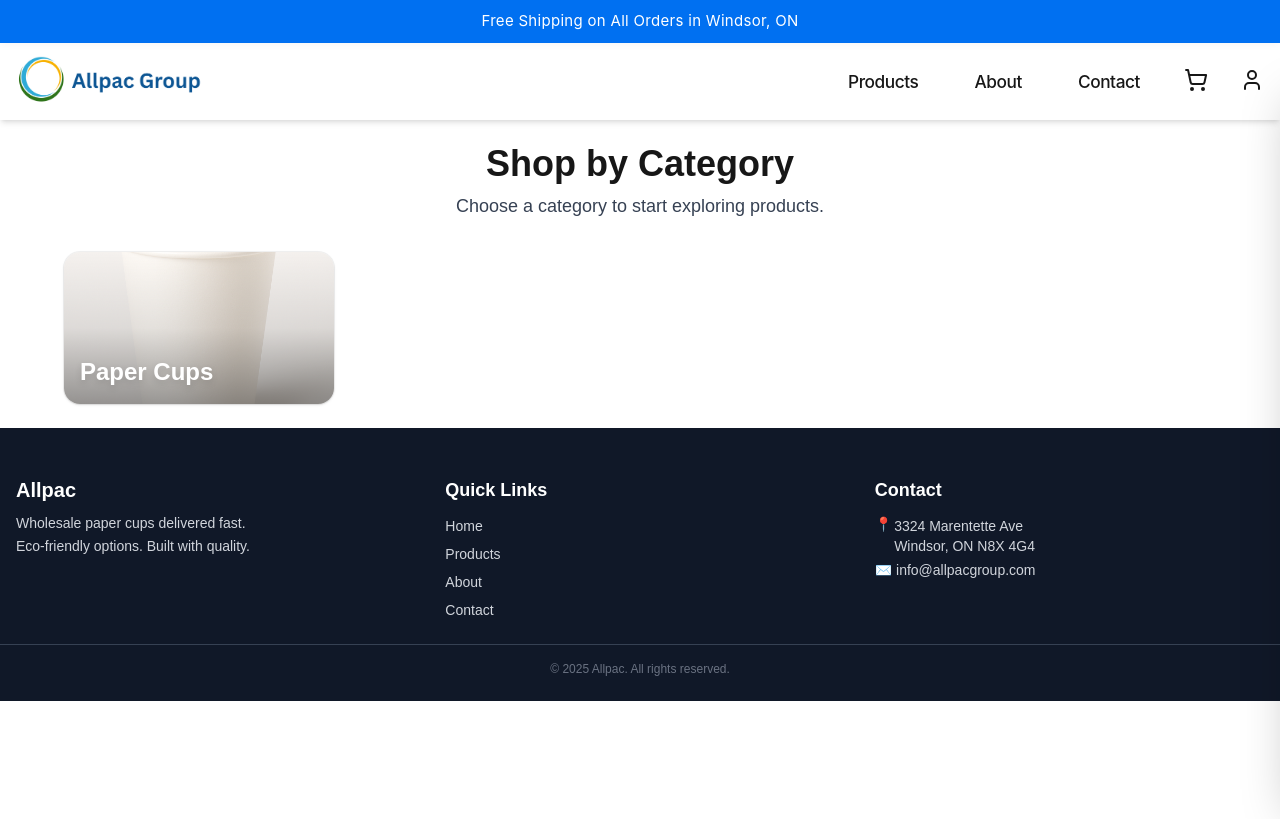
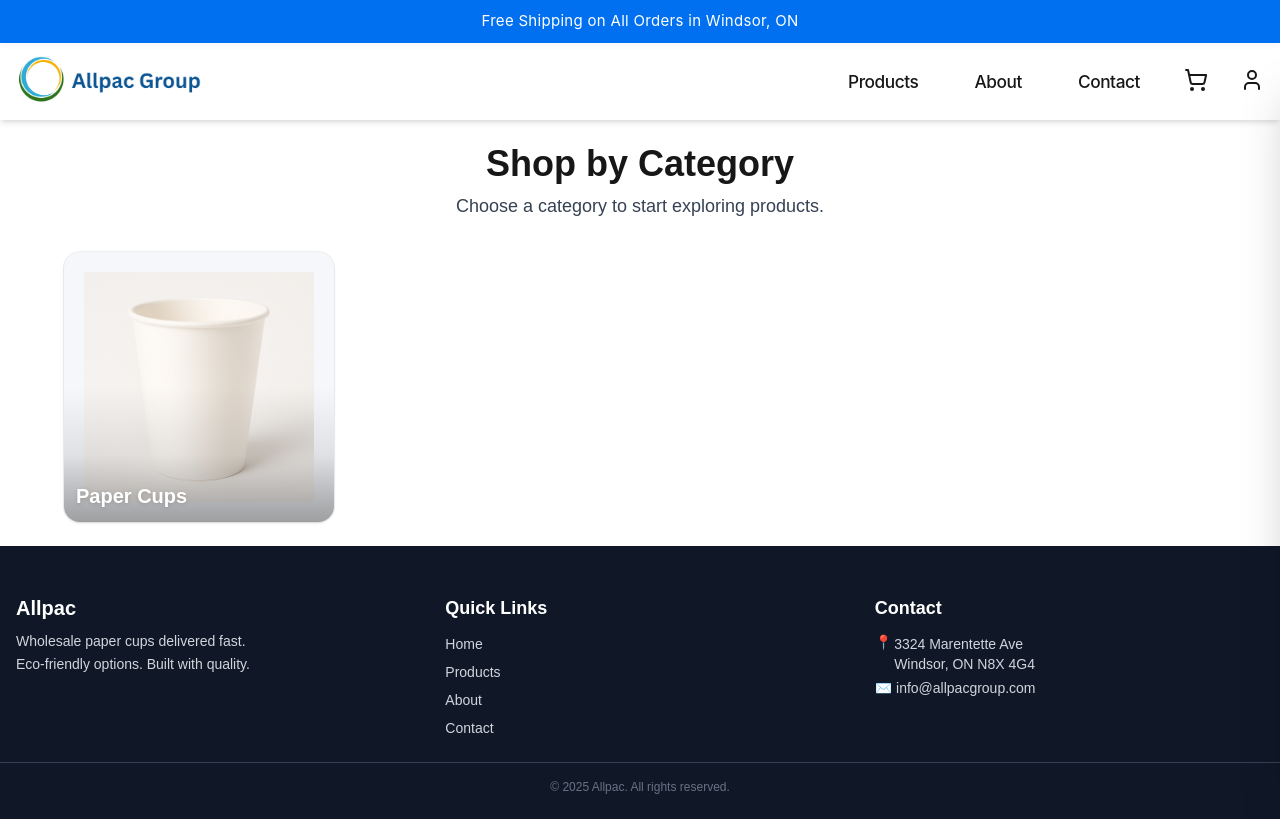
Before and after one commit to Emadedin1/allpacstore, a Next.js app: page /products in a window 1280 px wide. Built offline with nearby package versions, Linux system fonts and the light colour scheme.

Commit message:
Update page.jsx

```diff
--- a/src/app/products/page.jsx
+++ b/src/app/products/page.jsx
@@ -2,15 +2,20 @@
 
 import Link from "next/link";
 import Image from "next/image";
+import clsx from "clsx";
 
 export default function ProductsCategoriesPage() {
+  // You can append more categories; square images will all display fully (object-contain)
   const categories = [
     {
       slug: "cups",
       title: "Paper Cups",
       image: "/cups/12oz.png",
+      // optional: bg color fallback if image has transparency
+      bg: "bg-[#F5F7FA]",
     },
-    // Add more categories here when ready...
+    // Future example:
+    // { slug: "lids", title: "Cup Lids", image: "/lids/lid.png", bg: "bg-white" },
   ];
 
   return (
@@ -23,34 +28,68 @@ export default function ProductsCategoriesPage() {
         </p>
       </div>
 
-      {/* Categories Grid: 2 cols on mobile, 4 on desktop */}
+      {/* Categories Grid */}
       <section className="max-w-6xl mx-auto">
-        <div className="grid grid-cols-2 lg:grid-cols-4 gap-4 sm:gap-6">
+        <div
+          className={clsx(
+            "grid gap-5 sm:gap-6",
+            // Responsive columns: adapt based on count
+            categories.length === 1
+              ? "grid-cols-1 sm:grid-cols-2 md:grid-cols-3 lg:grid-cols-4"
+              : "grid-cols-2 md:grid-cols-3 lg:grid-cols-4"
+          )}
+        >
           {categories.map((cat) => (
             <Link
               key={cat.slug}
               href={`/products/${cat.slug}`}
               aria-label={`Browse ${cat.title}`}
-              className="group relative block w-full overflow-hidden rounded-2xl bg-gray-50 shadow-sm ring-1 ring-black/5 hover:shadow-md hover:ring-black/10 transition"
+              className={clsx(
+                "group relative block w-full overflow-hidden rounded-2xl",
+                "ring-1 ring-black/5 hover:ring-black/10 hover:shadow-md shadow-sm transition",
+                cat.bg || "bg-gray-50"
+              )}
             >
-              {/* Slightly taller on small screens for better readability */}
-              <div className="relative aspect-[4/5] sm:aspect-[16/9]">
+              {/* Square aspect so square product artwork is fully visible; adjust for larger screens if desired */}
+              <div className="relative aspect-square flex items-center justify-center">
                 <Image
                   src={cat.image}
                   alt={cat.title}
                   fill
                   sizes="(max-width: 640px) 50vw, (max-width: 1024px) 33vw, 25vw"
-                  className="object-cover object-center transition-transform duration-300 group-hover:scale-[1.02]"
+                  className="
+                    object-contain
+                    p-4 sm:p-5
+                    transition-transform duration-300
+                    group-hover:scale-[1.06]
+                  "
                   priority
                 />
-                <div className="absolute inset-0 bg-gradient-to-t from-black/40 via-black/10 to-transparent" />
+                {/* Bottom gradient only on hover for subtle readability (kept minimal since we use object-contain) */}
+                <div
+                  className="
+                    pointer-events-none absolute inset-x-0 bottom-0 h-1/2
+                    bg-gradient-to-t from-black/40 via-black/10 to-transparent
+                    opacity-90
+                  "
+                />
               </div>
-              <div className="absolute bottom-4 left-4">
-                <h2 className="text-white text-lg sm:text-xl lg:text-2xl font-bold drop-shadow-md">
+
+              {/* Title badge */}
+              <div className="absolute bottom-3 left-3 right-3 flex">
+                <h2
+                  className="
+                    text-white text-lg sm:text-xl font-semibold
+                    drop-shadow
+                    line-clamp-2
+                  "
+                >
                   {cat.title}
                 </h2>
               </div>
-              <span className="absolute inset-0 ring-2 ring-transparent group-focus-visible:ring-black/30 rounded-2xl pointer-events-none" />
+
+              {/* Focus outline */}
+              <span className="absolute inset-0 rounded-2xl ring-2 ring-transparent group-focus-visible:ring-black/30 transition pointer-events-none" />
             </Link>
           ))}
         </div>
```
